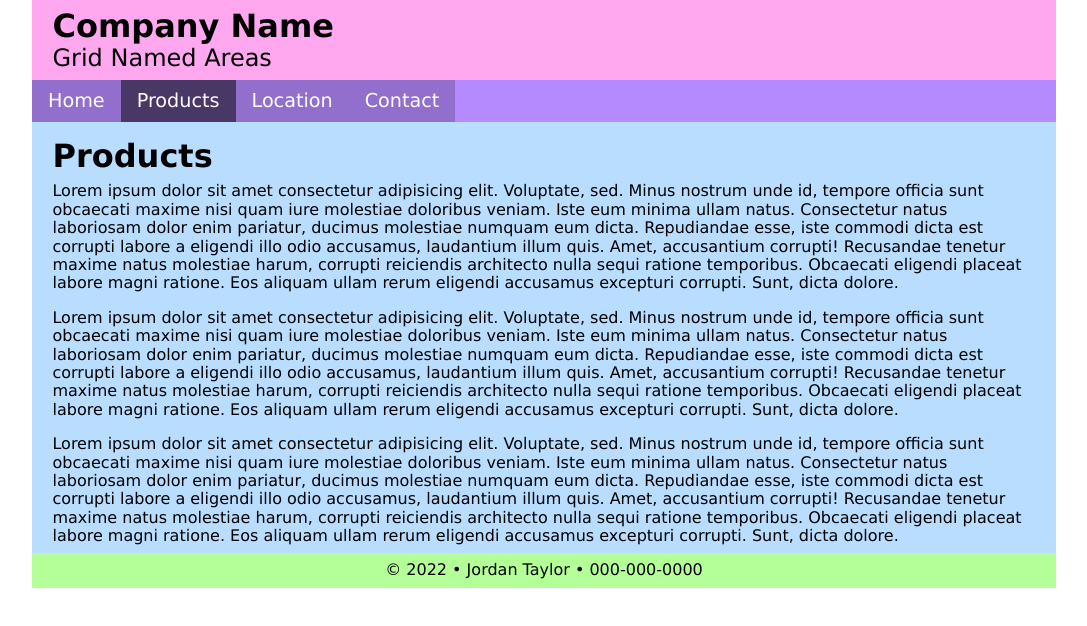
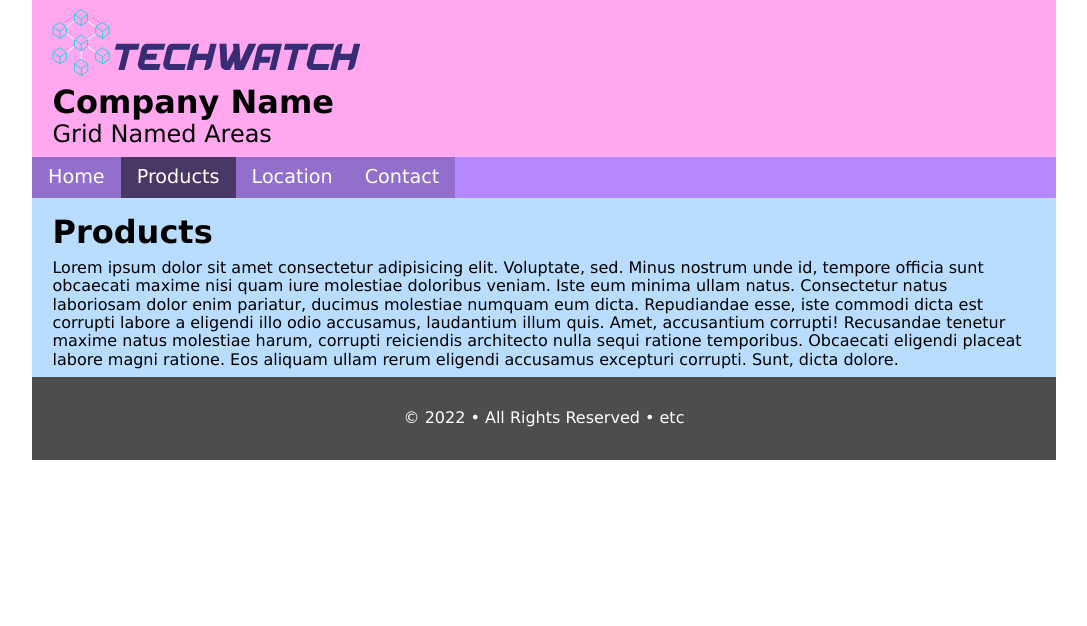
Before and after one commit to J22T/11-TechWatch, a plain HTML site: page index.html in a window 1280 px wide. Shown: the whole page, without its empty margins (96-1183 px from the left). Drawn offline with Linux system fonts and the light colour scheme.

Commit message:
checkpoint

```diff
--- a/index.html
+++ b/index.html
@@ -19,8 +19,15 @@
     <div id="parentContainer">
 <!-- HEADER HERE -->
 	<header>
-        <h1>Company Name</h1>
-        <h2>Grid Named Areas</h2>
+        <div>
+            <img src="images/blockchain.svg" alt="">
+        </div>
+
+        <div>
+            <h1>Company Name</h1>
+            <h2>Grid Named Areas</h2>
+        </div>
+
     </header>
 
 
@@ -46,22 +53,12 @@
         Recusandae tenetur maxime natus molestiae harum, corrupti reiciendis architecto nulla sequi ratione temporibus. Obcaecati eligendi placeat labore magni ratione. Eos aliquam ullam rerum eligendi accusamus excepturi corrupti. Sunt, dicta dolore.
         </p>
 
-        <p>Lorem ipsum dolor sit amet consectetur adipisicing elit. Voluptate, sed. Minus nostrum unde id, tempore officia sunt obcaecati maxime nisi quam iure molestiae doloribus veniam. Iste eum minima ullam natus.
-            Consectetur natus laboriosam dolor enim pariatur, ducimus molestiae numquam eum dicta. Repudiandae esse, iste commodi dicta est corrupti labore a eligendi illo odio accusamus, laudantium illum quis. Amet, accusantium corrupti!
-            Recusandae tenetur maxime natus molestiae harum, corrupti reiciendis architecto nulla sequi ratione temporibus. Obcaecati eligendi placeat labore magni ratione. Eos aliquam ullam rerum eligendi accusamus excepturi corrupti. Sunt, dicta dolore.
-        </p>
-
-        <p>Lorem ipsum dolor sit amet consectetur adipisicing elit. Voluptate, sed. Minus nostrum unde id, tempore officia sunt obcaecati maxime nisi quam iure molestiae doloribus veniam. Iste eum minima ullam natus.
-            Consectetur natus laboriosam dolor enim pariatur, ducimus molestiae numquam eum dicta. Repudiandae esse, iste commodi dicta est corrupti labore a eligendi illo odio accusamus, laudantium illum quis. Amet, accusantium corrupti!
-            Recusandae tenetur maxime natus molestiae harum, corrupti reiciendis architecto nulla sequi ratione temporibus. Obcaecati eligendi placeat labore magni ratione. Eos aliquam ullam rerum eligendi accusamus excepturi corrupti. Sunt, dicta dolore.
-        </p>
-
 
     </main>
 
 <!-- FOOTER HERE -->
     <footer>
-        &copy; 2022 &bull; Jordan Taylor &bull; 000-000-0000
+        &copy; 2022 &bull; All Rights Reserved &bull; etc
     </footer>
 
 
--- a/scss/_small.scss
+++ b/scss/_small.scss
@@ -38,7 +38,7 @@ header {
 a.jump{
     display: block;
     width: 60px;
-    color: rgba(0,0,0,0.7);
+    color: white;
     font-size: 1.7rem;
     padding: .4rem;
     text-decoration: none;
@@ -85,7 +85,7 @@ nav ul li.active a {
 /*----------- HAMBURGER --------------*/
 div#hamburger {
     grid-area: hamburger;
-    background-color: #feff98;
+    background-color: black;
 }
 
 
@@ -103,8 +103,9 @@ main {
 /*----------- FOOTER --------------*/
 footer {
     grid-area: footer;
-    background-color: #b5ff98;
-    padding: .5rem 2%;
+    color: white;
+    background-color: darken($menuColor, 20%);
+    padding: 2rem 2%;
     text-align: center;
 }
 
--- /dev/null
+++ b/scss/_variables.scss
@@ -0,0 +1,6 @@
+$menuColor: gray;
+$menuTextColor: rgba(255,255,255,0.9);
+
+$fontFamily: 'Kanit', sans-serif;
+$regularWeight: 300;
+$heavyWeight: 700;
--- a/scss/styles.scss
+++ b/scss/styles.scss
@@ -1,4 +1,6 @@
 @import "reset";
+
+@import "variables";
 
 @import "small";
 
```
Also changed, not shown: css/styles.css, images/blockchain.svg (added).
